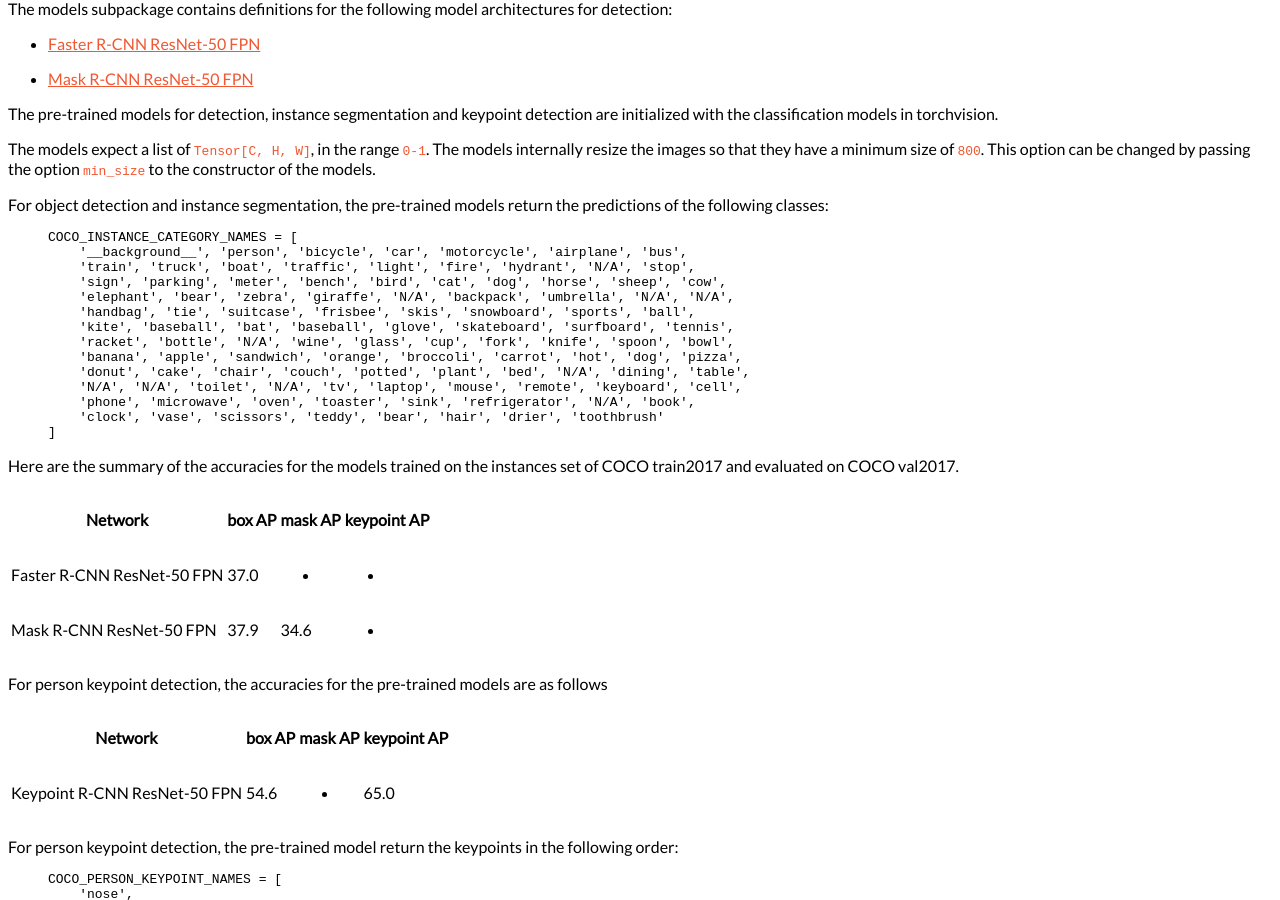
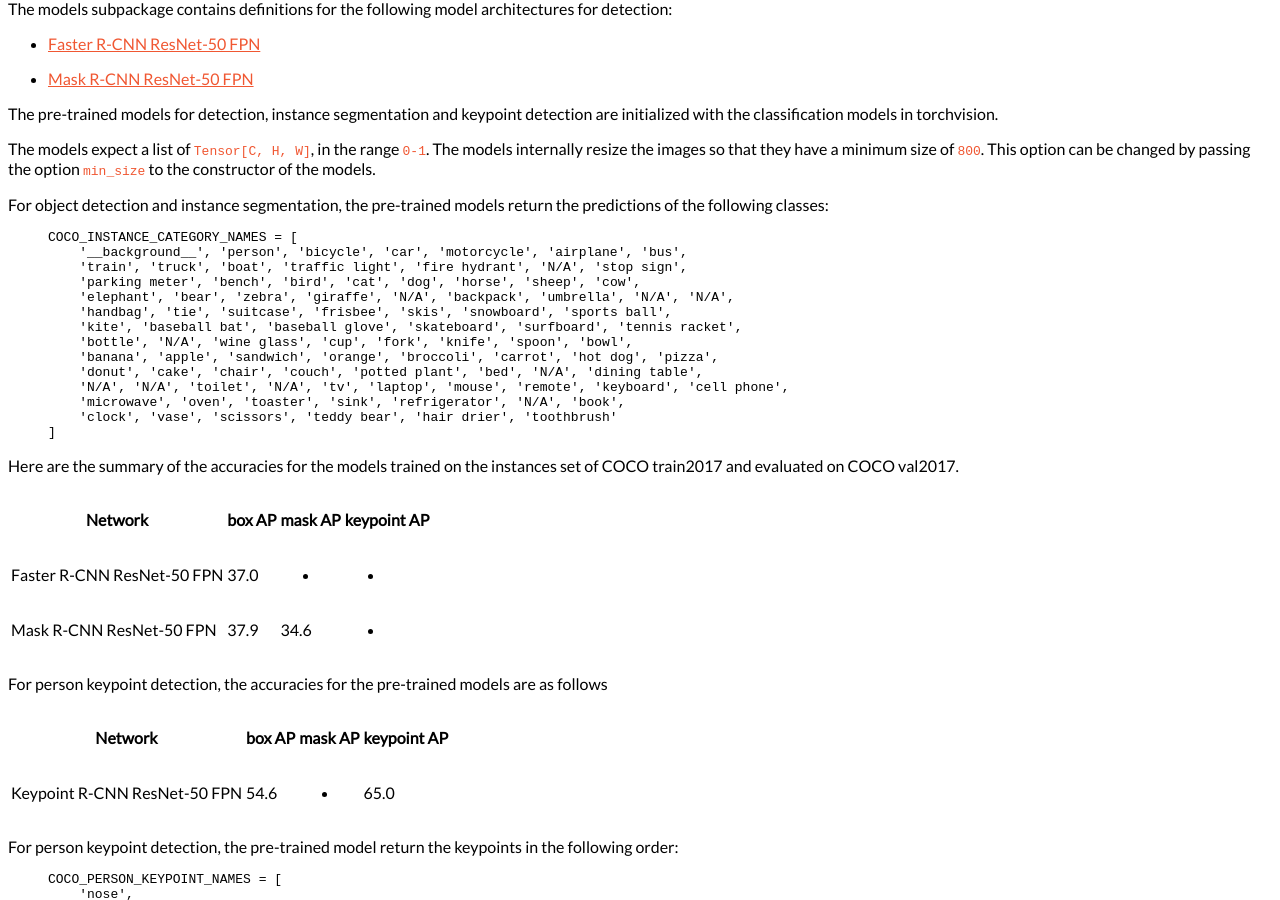
Before and after one commit to gpcarlos/vision, a Sphinx documentation site: the page built from docs/source/models.rst, in a window 1280 px wide and 900 px high, scrolled down 8802 px. Built offline with Sphinx 7.4.7 and the Read the Docs theme 2.0.0, drawn with Linux system fonts in a browser that asks for light colours; the version number is read from the project's files by our own code.

Commit message:
Fix COCO_INSTANCE_CATEGORY_NAMES (#991)

```diff
--- a/docs/source/models.rst
+++ b/docs/source/models.rst
@@ -273,17 +273,17 @@
 
       COCO_INSTANCE_CATEGORY_NAMES = [
           '__background__', 'person', 'bicycle', 'car', 'motorcycle', 'airplane', 'bus',
-          'train', 'truck', 'boat', 'traffic', 'light', 'fire', 'hydrant', 'N/A', 'stop',
-          'sign', 'parking', 'meter', 'bench', 'bird', 'cat', 'dog', 'horse', 'sheep', 'cow',
+          'train', 'truck', 'boat', 'traffic light', 'fire hydrant', 'N/A', 'stop sign',
+          'parking meter', 'bench', 'bird', 'cat', 'dog', 'horse', 'sheep', 'cow',
           'elephant', 'bear', 'zebra', 'giraffe', 'N/A', 'backpack', 'umbrella', 'N/A', 'N/A',
-          'handbag', 'tie', 'suitcase', 'frisbee', 'skis', 'snowboard', 'sports', 'ball',
-          'kite', 'baseball', 'bat', 'baseball', 'glove', 'skateboard', 'surfboard', 'tennis',
-          'racket', 'bottle', 'N/A', 'wine', 'glass', 'cup', 'fork', 'knife', 'spoon', 'bowl',
-          'banana', 'apple', 'sandwich', 'orange', 'broccoli', 'carrot', 'hot', 'dog', 'pizza',
-          'donut', 'cake', 'chair', 'couch', 'potted', 'plant', 'bed', 'N/A', 'dining', 'table',
-          'N/A', 'N/A', 'toilet', 'N/A', 'tv', 'laptop', 'mouse', 'remote', 'keyboard', 'cell',
-          'phone', 'microwave', 'oven', 'toaster', 'sink', 'refrigerator', 'N/A', 'book',
-          'clock', 'vase', 'scissors', 'teddy', 'bear', 'hair', 'drier', 'toothbrush'
+          'handbag', 'tie', 'suitcase', 'frisbee', 'skis', 'snowboard', 'sports ball',
+          'kite', 'baseball bat', 'baseball glove', 'skateboard', 'surfboard', 'tennis racket',
+          'bottle', 'N/A', 'wine glass', 'cup', 'fork', 'knife', 'spoon', 'bowl',
+          'banana', 'apple', 'sandwich', 'orange', 'broccoli', 'carrot', 'hot dog', 'pizza',
+          'donut', 'cake', 'chair', 'couch', 'potted plant', 'bed', 'N/A', 'dining table',
+          'N/A', 'N/A', 'toilet', 'N/A', 'tv', 'laptop', 'mouse', 'remote', 'keyboard', 'cell phone',
+          'microwave', 'oven', 'toaster', 'sink', 'refrigerator', 'N/A', 'book',
+          'clock', 'vase', 'scissors', 'teddy bear', 'hair drier', 'toothbrush'
       ]
 
 
```
